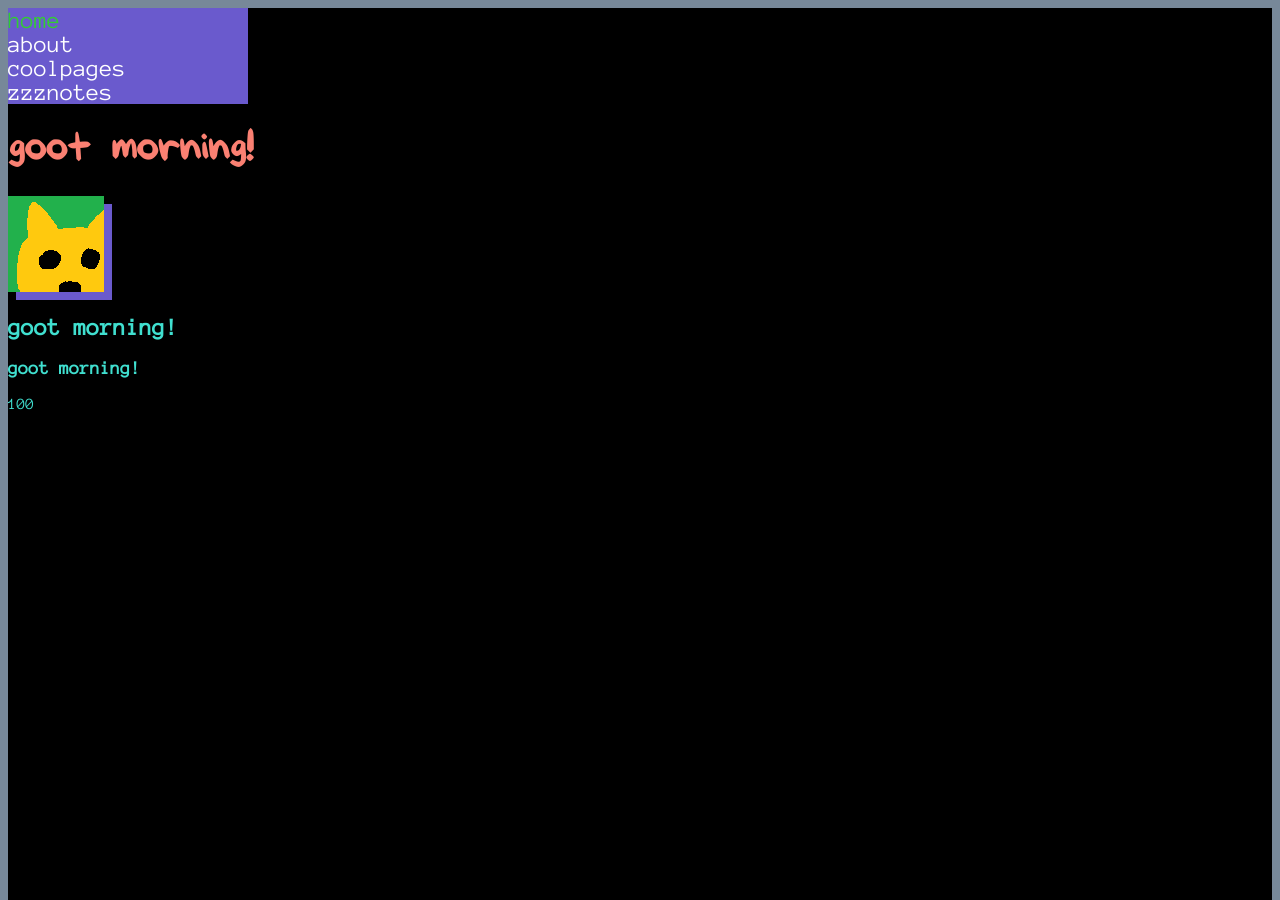
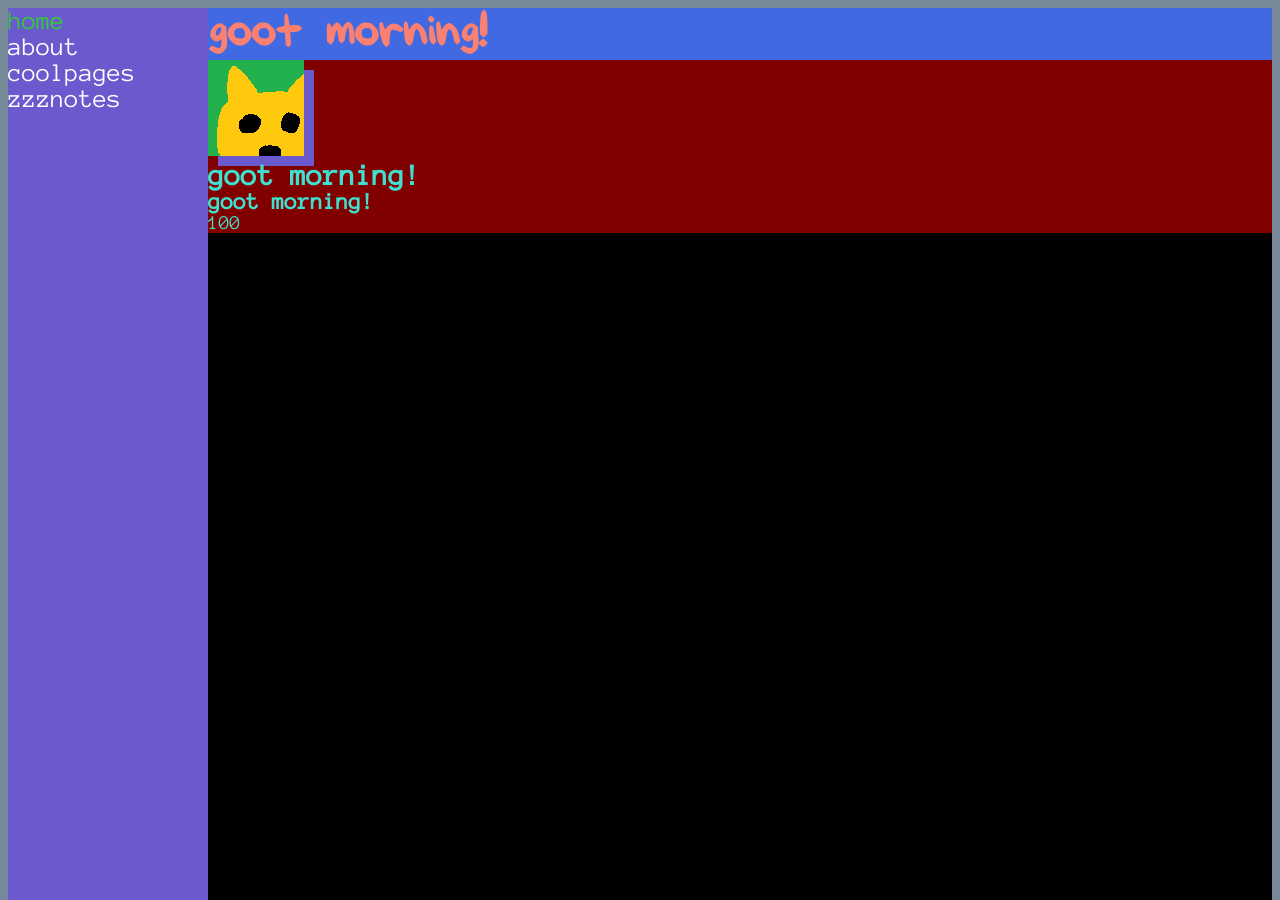
Before and after one commit to makena-s/webbed-site, a Jekyll site: the page built from index.md, in a window 1280 px wide and 900 px high. Built offline with Jekyll 4.4.1, drawn with Linux system fonts in a browser that asks for light colours; some web fonts are replaced.

Commit message:
added sidebar, fixed gaps

```diff
--- a/_includes/footer.html
+++ b/_includes/footer.html
@@ -1,4 +1,4 @@
 <!-- footer source code -->
 <footer>
-  elegant footer <img src="{{ "/assets/images/doggif.gif" | relative_url }}" alt="dog gif" class="footerimg">
+  elegant footer <img src="{{ "/assets/images/doggif.gif" | relative_url }}" alt="dog gif">
 </footer>
--- /dev/null
+++ b/_includes/sidenav.html
@@ -0,0 +1,8 @@
+<!-- side navigation bar source code -->
+<nav>
+  {% for item in site.data.navigation %}
+    <a href="{{ item.link | relative_url }}" {% if page.url == item.link %}class="current"{% endif %}>
+      {{ item.name }}
+    </a>
+  {% endfor %}
+</nav>
--- a/_layouts/default.html
+++ b/_layouts/default.html
@@ -14,9 +14,14 @@
   </head>
 
   <body>
-    {% include topnav.html %}
-    {{ content }}
-    {% include footer.html %}
+    <!-- {% raw %}{% include topnav.html %}{% endraw %} -->
+    <!-- {% raw %}{% include sidenav.html %}{% endraw %} -->
+    {% include sidenav.html %}
+    <div class="content"> <!-- everything besides sidenav -->
+      {{ content }}
+      {% include footer.html %}
+    </div>
+
   </body>
 
 </html>
--- a/_sass/main.scss
+++ b/_sass/main.scss
@@ -8,37 +8,52 @@
   src: url(/webbed-site/assets/fonts/fullfont.ttf); // requires leading /, does not accept site.baseurl
 }
 
-// SASS VARIABLES /////////////////////////////////////////////////////////////////////////////
+// SET SASS VARIABLES /////////////////////////////////////////////////////////////////////////////
 $footerheight: 3em;
+$sidebarwidth: 200px;
+// LIST OF CLASSES
+// current, content
 
 // NAVIGATION + FOOTER /////////////////////////////////////////////////////////////////////////////
-//"current" class for highlighting navigation
-nav {
+nav { // topnav and sidenav
   background-color: slateblue;
-  font-size: 1.5em;
-  width: 10em;
-}
-a.current {
-  color: limegreen;
+  font-size: 1.3em;
+  width: $sidebarwidth;
+  position: fixed;
+  height: 100%;
+  overflow: auto; // scrollbar is only added when necessary
+  a {
+    display: block; // new line, full width
+    text-decoration: none;
+  }
+  a.current { // "current" class for highlighting navigation
+      color: limegreen;
+  }
 }
 footer {
   height: $footerheight;
-  background-color: maroon;
+  background-color: darkolivegreen;
   position: absolute;
-  bottom: 0; // at bottom of container
+  bottom: 0em; // at bottom of container
+  img {
+    background-color: steelblue;
+    position: absolute;
+    height: 100%;
+    box-shadow: none;
+  }
 }
 
 // PAGE CSS /////////////////////////////////////////////////////////////////////////////
 html {
   background-color: lightslategrey;
+  font-size: 125%; // sets base size for em to use
   // footer adjustments
-  height: 100%; // base for adjustments
+  height: 100%; // base for other adjustments
 }
 body {
   background-color: black;
   color: turquoise;
   font-family: 'Anonymous Pro', monospace;
-  font-size: 100%; // sets base size for em to use
   // footer adjustments
   min-height: 100%;
   position: relative;
@@ -46,26 +61,34 @@ body {
   margin-bottom: -$footerheight; // bring bottom of page up to footer
 }
 h1 {
+  background-color: royalblue;
   color: salmon;
   font-family: myfont;
-  font-size: 2.2em;
+  font-size: 2em;
+  margin: 0em;
+}
+h2, h3, h4, h5, h6 {
+  margin: 0em;
 }
 div {
-  background-color: royalblue;
+  background-color: maroon;
+}
+div.content { // everything besides sidebar
+  margin-left: $sidebarwidth;
+  height: 100%;
+}
+p {
+  margin: 0em; // markdown turns normal text into p
+  // background-color: yellow;
 }
 img {
   box-shadow: .5em .5em slateblue;
 }
-img.footerimg {
-  background-color: steelblue;
-  position: absolute;
-  height: 100%;
-  box-shadow: none;
-}
 
-// LINKS, EXCLUDING ELEMENTS WITH "CURRENT" CLASS /////////////////////////////////////////////////////////////////////////////
+// LINKS + EXCLUDING LINKS WITH "CURRENT" CLASS /////////////////////////////////////////////////////////////////////////////
 a {
-  text-decoration: none;
+  // background-color: silver;
+  // text-decoration: none;
 }
 a:link:not(.current) { // unvisited
  color: white;
```
Also changed, not shown: ZZZNOTES.md (+7 -1 lines), 9 other files.
